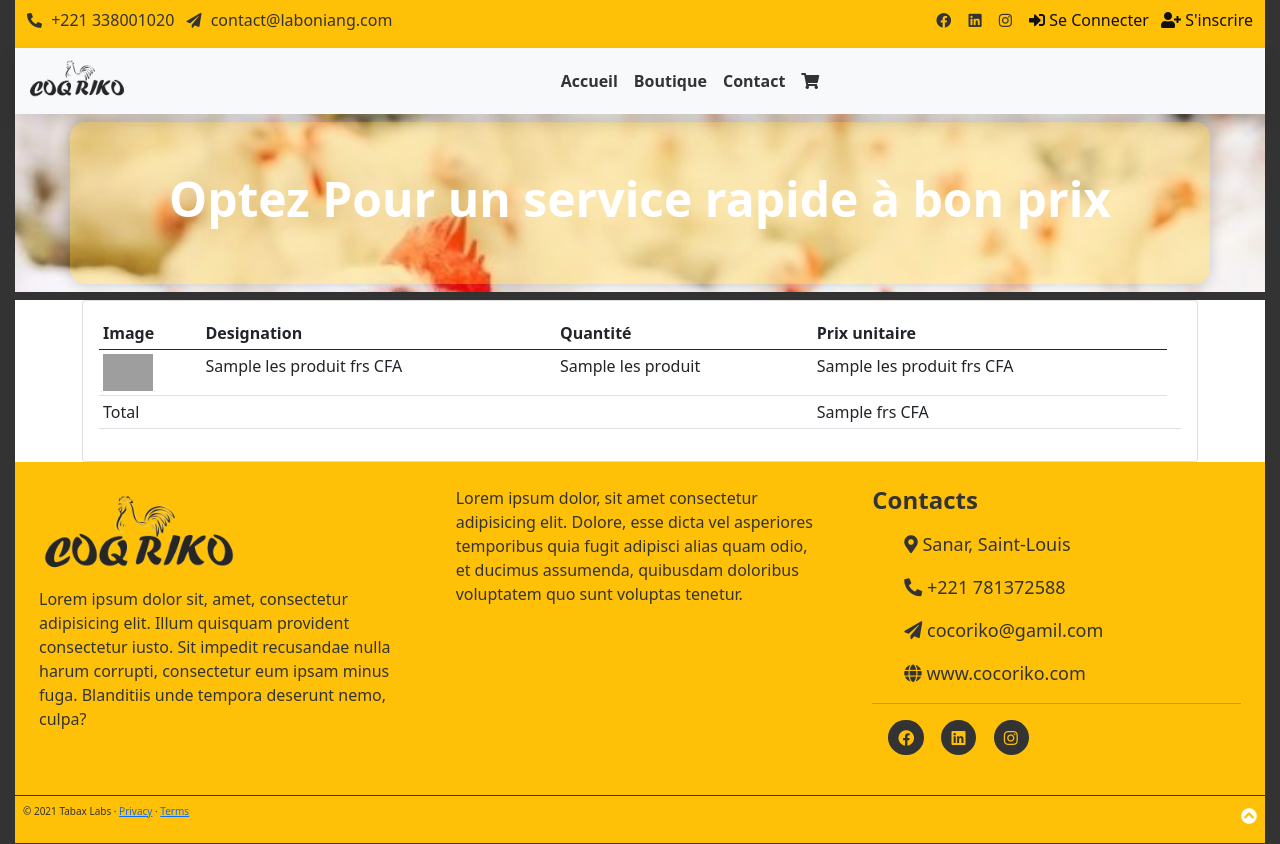
After one commit to Sool-Ouatt/cocoriko, a Symfony app: template templates/commande/maCommande.html.twig in a window 1280 px wide. The commit adds this page. Run offline with Twig, Linux system fonts and the light colour scheme; the template is opened without the code that fills it: most values are stand-ins (such as "Sample title", 1, 10 or a date in 2020); some libraries are stand-ins or nearby versions; grey boxes are pictures that could not be loaded.

Commit message:
commit gl

```diff
--- a/templates/base.html.twig
+++ b/templates/base.html.twig
@@ -159,10 +159,10 @@
                 <div class="col-md-4 p-4">
                     <h4 class="fw-bold">Contacts</h4>
                     <ul class="list-unstyled m-3" style="font-size: 18px;">
-                        <li class="m-3"><i class="fas fa-map-marker-alt"></i> 79 Sandaga, Dakar</li>
-                        <li class="m-3"><i class="fas fa-phone-alt"></i> +221 338889933</li>
-                        <li class="m-3"><i class="fas fa-paper-plane"></i> contact@laboniang.com</li>
-                        <li class="m-3"><i class="fas fa-globe"></i> www.laboniang.com</li>
+                        <li class="m-3"><i class="fas fa-map-marker-alt"></i> Sanar, Saint-Louis</li>
+                        <li class="m-3"><i class="fas fa-phone-alt"></i> +221 781372588</li>
+                        <li class="m-3"><i class="fas fa-paper-plane"></i> cocoriko@gamil.com</li>
+                        <li class="m-3"><i class="fas fa-globe"></i> www.cocoriko.com</li>
                     </ul>
                     <hr>
                     <ul class="list-inline m-3">
--- /dev/null
+++ b/templates/commande/maCommande.html.twig
@@ -0,0 +1,47 @@
+{% extends 'base.html.twig' %}
+
+{% block title %}Panier{% endblock %}
+
+    {% block body %}
+        <!-- end single slide -->
+        <main class="container-fluid">
+            <!-- products -->
+            <div>
+                <h2>{{ message }}</h2>
+            </div>
+            <div class="container">
+                <div class="col-sm">
+                    <div class="card card-body table-responsive">
+                        <table class="table table-sm">
+                            <thead>
+                                <tr>
+                                    <th>Image</th>
+                                    <th>Designation</th>
+                                    <th>Quantité</th>
+                                    <th>Prix unitaire</th>
+                                </tr>
+                            </thead>
+                            <tbody>
+                                {% for prod in lesProduit %}
+                                        <tr>
+                                            <td>
+                                                <img src="{{asset('img//produits/' ~ prod[4])}}" class="img-fluid" width="50" alt="">
+                                            </td>
+                                            <td>{{ prod[1] }} frs CFA</td>
+                                            <td>{{ prod[3] }}</td>
+                                            <td>{{ prod[2] }} frs CFA</td>
+                                        </tr>
+                                {% endfor %}
+                                    <tr>
+                                        <td colspan="3">Total</td>
+                                        <td>{{ valeurPanier }} frs CFA</td>
+                                        <td></td>
+                                    </tr>
+                                </tbody>
+                            </table>
+                        </div>
+                    </div>
+                </div>
+            </div>
+        </div>
+    {% endblock %}
```
Also changed, not shown: src/Controller/PanierController.php (+32 -7 lines), 1 other file.
